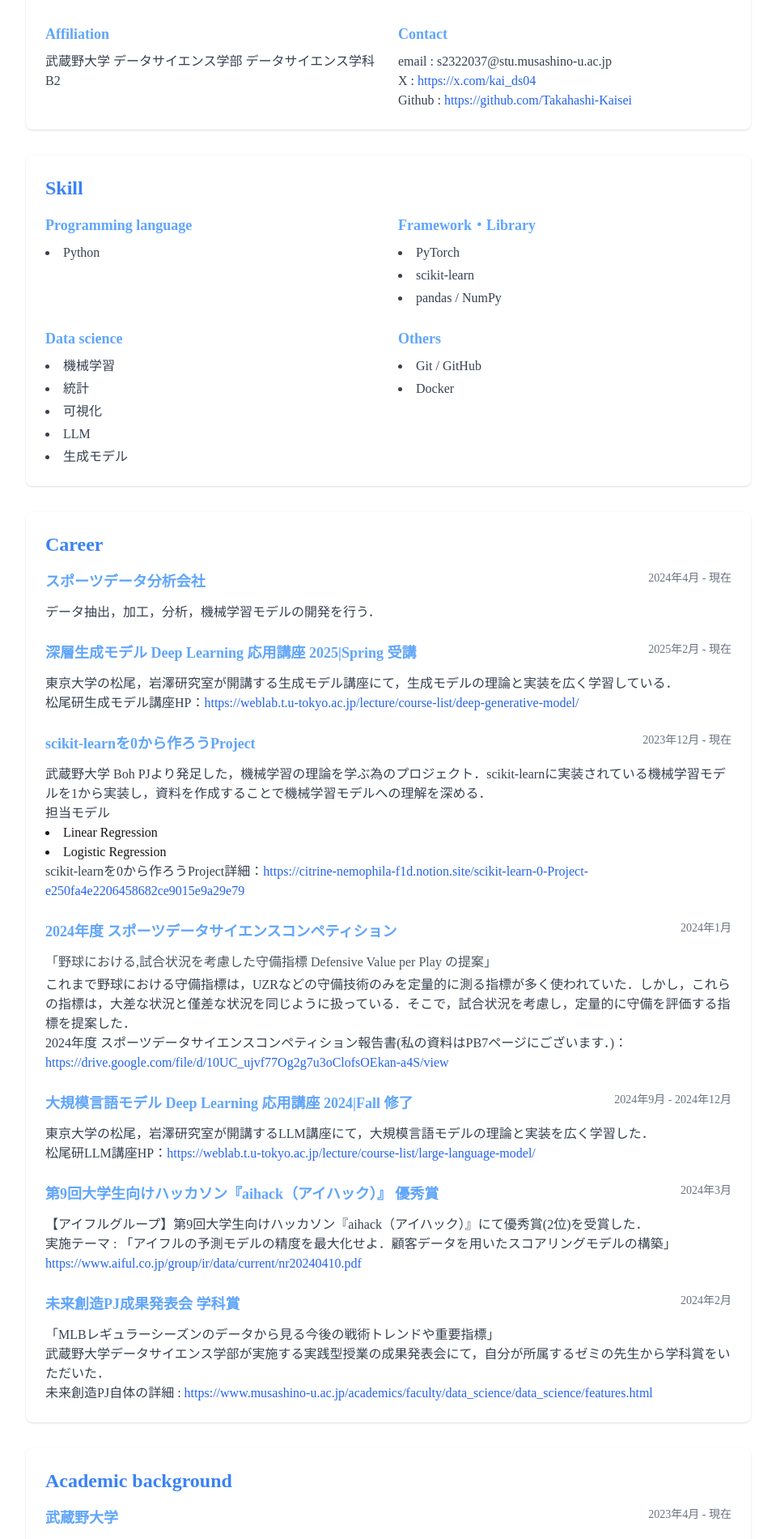
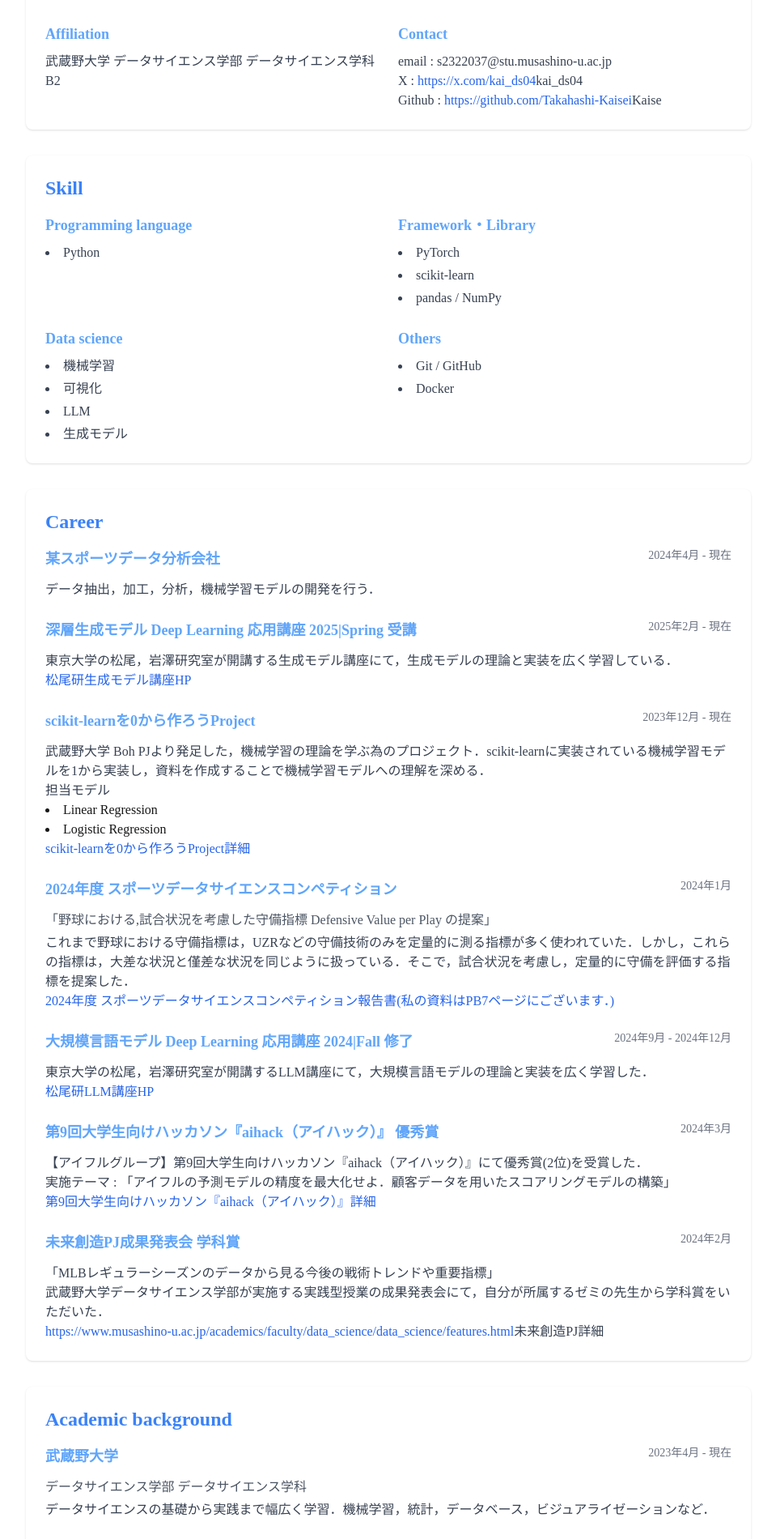
Before and after one commit to Takahashi-Kaisei/mypage, a Next.js app: page /profile in a window 1280 px wide. Shown: the part 348-2248 px from the top of the page at 81% size, without its empty margins (160-1119 px from the left). Built offline with nearby package versions, Linux system fonts and the light colour scheme.

Commit message:
プロフィールページのリンクテキストを改善し、関連情報を追加

```diff
--- a/src/app/profile/page.tsx
+++ b/src/app/profile/page.tsx
@@ -30,8 +30,8 @@ export default function ProfilePage() {
               <div>
                 <h3 className="text-lg font-semibold mb-2">Contact</h3>
                 <p className="text-gray-700">email : s2322037@stu.musashino-u.ac.jp</p>
-                <p className="text-gray-700">X : <a href="https://x.com/kai_ds04" target="_blank" rel="noopener noreferrer" className="text-blue-600 hover:underline">https://x.com/kai_ds04</a></p>
-                <p className="text-gray-700">Github : <a href="https://github.com/Takahashi-Kaisei" target="_blank" rel="noopener noreferrer" className="text-blue-600 hover:underline">https://github.com/Takahashi-Kaisei</a></p>
+                <p className="text-gray-700">X : <a href="https://x.com/kai_ds04" target="_blank" rel="noopener noreferrer" className="text-blue-600 hover:underline">https://x.com/kai_ds04</a>kai_ds04</p>
+                <p className="text-gray-700">Github : <a href="https://github.com/Takahashi-Kaisei" target="_blank" rel="noopener noreferrer" className="text-blue-600 hover:underline">https://github.com/Takahashi-Kaisei</a>Kaise</p>
               </div>
             </div>
           </div>
@@ -59,7 +59,6 @@ export default function ProfilePage() {
                 <h3 className="text-lg font-semibold mb-2">Data science</h3>
                 <ul className="list-disc list-inside text-gray-700 space-y-1">
                   <li>機械学習</li>
-                  <li>統計</li>
                   <li>可視化</li>
                   <li>LLM</li>
                   <li>生成モデル</li>
@@ -82,7 +81,7 @@ export default function ProfilePage() {
             <div className="space-y-6">
               <div>
                 <div className="flex justify-between items-start mb-1">
-                  <h3 className="text-lg font-semibold">スポーツデータ分析会社</h3>
+                  <h3 className="text-lg font-semibold">某スポーツデータ分析会社</h3>
                   <span className="text-sm text-gray-500">2024年4月 - 現在</span>
                 </div>
                 <p className="text-gray-700">
@@ -98,8 +97,8 @@ export default function ProfilePage() {
                 <p className="text-gray-700">
                   東京大学の松尾，岩澤研究室が開講する生成モデル講座にて，生成モデルの理論と実装を広く学習している．
                 </p>
-                <p className="text-gray-700">松尾研生成モデル講座HP：
-                  <a href="https://weblab.t.u-tokyo.ac.jp/lecture/course-list/deep-generative-model/" target="_blank" rel="noopener noreferrer" className="text-blue-600 hover:underline">https://weblab.t.u-tokyo.ac.jp/lecture/course-list/deep-generative-model/</a>
+                <p className="text-gray-700">
+                  <a href="https://weblab.t.u-tokyo.ac.jp/lecture/course-list/deep-generative-model/" target="_blank" rel="noopener noreferrer" className="text-blue-600 hover:underline">松尾研生成モデル講座HP</a>
                 </p>
               </div>
 
@@ -116,8 +115,8 @@ export default function ProfilePage() {
                 </p>
                 <li>Linear Regression</li>
                 <li>Logistic Regression</li>
-                <p className="text-gray-700">scikit-learnを0から作ろうProject詳細：
-                  <a href="https://citrine-nemophila-f1d.notion.site/scikit-learn-0-Project-e250fa4e2206458682ce9015e9a29e79" target="_blank" rel="noopener noreferrer" className="text-blue-600 hover:underline">https://citrine-nemophila-f1d.notion.site/scikit-learn-0-Project-e250fa4e2206458682ce9015e9a29e79</a>
+                <p className="text-gray-700">
+                  <a href="https://citrine-nemophila-f1d.notion.site/scikit-learn-0-Project-e250fa4e2206458682ce9015e9a29e79" target="_blank" rel="noopener noreferrer" className="text-blue-600 hover:underline">scikit-learnを0から作ろうProject詳細</a>
                 </p>
               </div>
 
@@ -128,8 +127,8 @@ export default function ProfilePage() {
                 </div>
                 <p className="text-gray-600 mb-1">「野球における,試合状況を考慮した守備指標 Defensive Value per Play の提案」</p>
                 <p className="text-gray-700">これまで野球における守備指標は，UZRなどの守備技術のみを定量的に測る指標が多く使われていた．しかし，これらの指標は，大差な状況と僅差な状況を同じように扱っている．そこで，試合状況を考慮し，定量的に守備を評価する指標を提案した．</p>
-                <p className="text-gray-700">2024年度 スポーツデータサイエンスコンペティション報告書(私の資料はPB7ページにございます．)：
-                  <a href="https://drive.google.com/file/d/10UC_ujvf77Og2g7u3oClofsOEkan-a4S/view" target="_blank" rel="noopener noreferrer" className="text-blue-600 hover:underline">https://drive.google.com/file/d/10UC_ujvf77Og2g7u3oClofsOEkan-a4S/view</a>
+                <p className="text-gray-700">
+                  <a href="https://drive.google.com/file/d/10UC_ujvf77Og2g7u3oClofsOEkan-a4S/view" target="_blank" rel="noopener noreferrer" className="text-blue-600 hover:underline">2024年度 スポーツデータサイエンスコンペティション報告書(私の資料はPB7ページにございます．)</a>
                 </p>
               </div>
 
@@ -141,8 +140,8 @@ export default function ProfilePage() {
                 <p className="text-gray-700">
                   東京大学の松尾，岩澤研究室が開講するLLM講座にて，大規模言語モデルの理論と実装を広く学習した．
                 </p>
-                <p className="text-gray-700">松尾研LLM講座HP：
-                  <a href="https://weblab.t.u-tokyo.ac.jp/lecture/course-list/large-language-model/" target="_blank" rel="noopener noreferrer" className="text-blue-600 hover:underline">https://weblab.t.u-tokyo.ac.jp/lecture/course-list/large-language-model/</a>
+                <p className="text-gray-700">
+                  <a href="https://weblab.t.u-tokyo.ac.jp/lecture/course-list/large-language-model/" target="_blank" rel="noopener noreferrer" className="text-blue-600 hover:underline">松尾研LLM講座HP</a>
                 </p>
               </div>
 
@@ -155,7 +154,7 @@ export default function ProfilePage() {
                 【アイフルグループ】第9回大学生向けハッカソン『aihack（アイハック）』にて優秀賞(2位)を受賞した．</p>
                 <p className="text-gray-700">実施テーマ : 「アイフルの予測モデルの精度を最大化せよ．顧客データを用いたスコアリングモデルの構築」</p>
                 <p className="text-gray-700">
-                  <a href="https://www.aiful.co.jp/group/ir/data/current/nr20240410.pdf" target="_blank" rel="noopener noreferrer" className="text-blue-600 hover:underline">https://www.aiful.co.jp/group/ir/data/current/nr20240410.pdf</a>
+                  <a href="https://www.aiful.co.jp/group/ir/data/current/nr20240410.pdf" target="_blank" rel="noopener noreferrer" className="text-blue-600 hover:underline">第9回大学生向けハッカソン『aihack（アイハック）』詳細</a>
                 </p>
               </div>
 
@@ -167,7 +166,8 @@ export default function ProfilePage() {
                 <p className="text-gray-700">
                 「MLBレギュラーシーズンのデータから見る今後の戦術トレンドや重要指標」</p>
                 <p className="text-gray-700">武蔵野大学データサイエンス学部が実施する実践型授業の成果発表会にて，自分が所属するゼミの先生から学科賞をいただいた．</p>
-                <p className="text-gray-700">未来創造PJ自体の詳細 : <a href="https://www.musashino-u.ac.jp/academics/faculty/data_science/data_science/features.html" target="_blank" rel="noopener noreferrer" className="text-blue-600 hover:underline">https://www.musashino-u.ac.jp/academics/faculty/data_science/data_science/features.html</a></p>
+                <p className="text-gray-700">
+                  <a href="https://www.musashino-u.ac.jp/academics/faculty/data_science/data_science/features.html" target="_blank" rel="noopener noreferrer" className="text-blue-600 hover:underline">https://www.musashino-u.ac.jp/academics/faculty/data_science/data_science/features.html</a>未来創造PJ詳細</p>
               </div>
 
             </div>
@@ -185,7 +185,7 @@ export default function ProfilePage() {
                 </div>
                 <p className="text-gray-600 mb-1">データサイエンス学部 データサイエンス学科</p>
                 <p className="text-gray-700">
-                  データサイエンスの基礎から実践まで幅広く学習。機械学習，統計，データベース，ビジュアライゼーションなど．
+                  データサイエンスの基礎から実践まで幅広く学習．機械学習，統計，データベース，ビジュアライゼーションなど．
                 </p>
               </div>
               <div>
```
